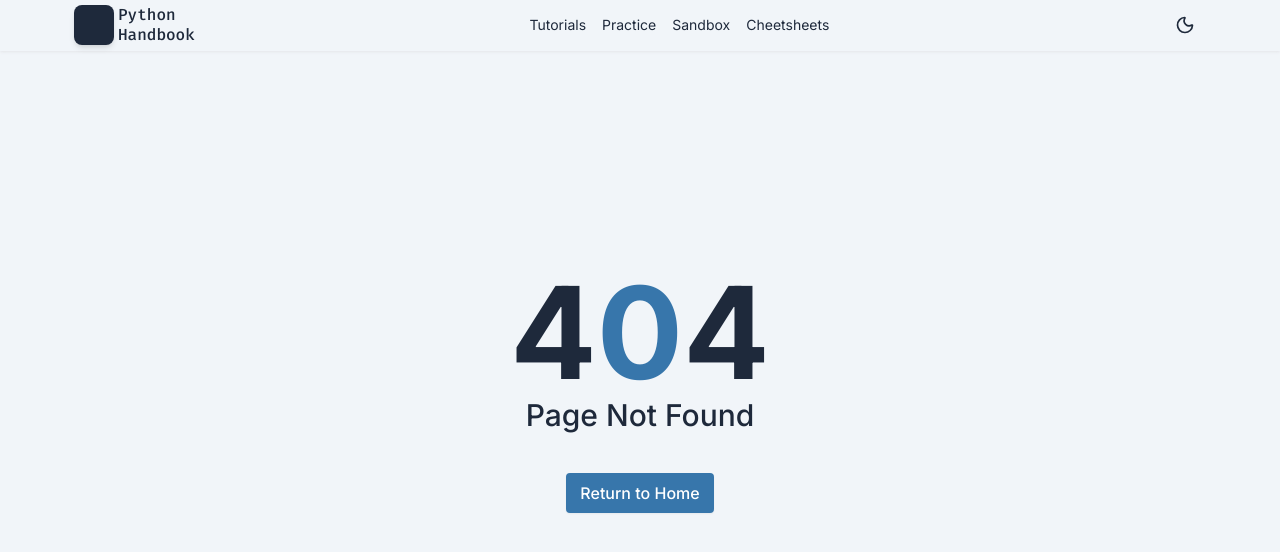
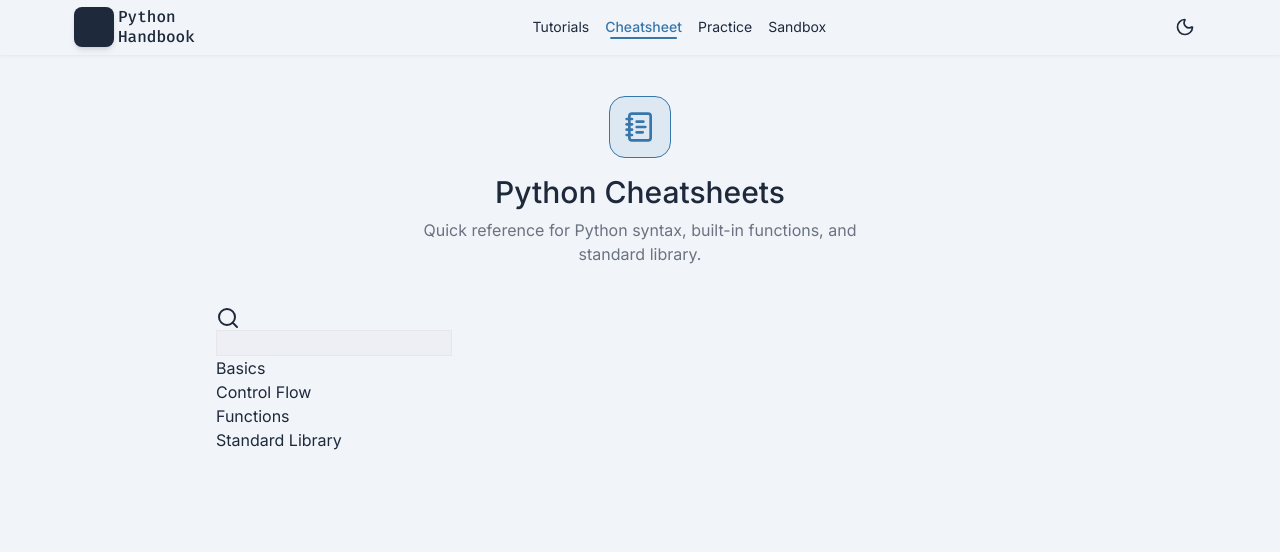
Before and after one commit to sam4web/python-handbook, a Next.js app: page /cheatsheet in a window 1280 px wide. Before the commit this address had no page. Shown: the top 552 px of the page. Built offline with nearby package versions, Linux system fonts and the light colour scheme.

Commit message:
add cheatsheet page, and update layout and navbar design

```diff
--- /dev/null
+++ b/app/cheatsheet/page.tsx
@@ -0,0 +1,31 @@
+import { NotebookText, Search } from "lucide-react";
+
+export default function CheatsheetPage() {
+  return (
+    <main className="md:max-w-3xl xl:max-w-4xl mx-auto">
+      <div className="px-6 py-4">
+        <div className="text-center my-6 md:my-10">
+          <div className="p-2.5 md:p-3.5 dark:bg-primary/5 bg-primary/10 rounded-2xl inline-block border-primary border mb-2.5">
+            <NotebookText className="size-8 text-primary" />
+          </div>
+          <h1 className="text-2xl sm:text-3xl text-foreground font-medium mb-1 md:mb-2">Python Cheatsheets</h1>
+          <p className="max-w-md text-sm sm:text-base text-muted-foreground mx-auto">
+            Quick reference for Python syntax, built-in functions, and standard library.
+          </p>
+        </div>
+
+        <label>
+          <Search />
+          <input type="text" className="border border-muted bg-muted/40 text-muted-foreground outline-none" />
+        </label>
+
+        <div>
+          <p>Basics</p>
+          <p>Control Flow</p>
+          <p>Functions</p>
+          <p>Standard Library</p>
+        </div>
+      </div>
+    </main>
+  );
+}
--- a/app/layout.tsx
+++ b/app/layout.tsx
@@ -18,10 +18,8 @@ export default function RootLayout({
     <html lang="en" suppressHydrationWarning>
       <body className={`${inter.className} antialiased styled-scrollbar`}>
         <ThemeProvider attribute="class" defaultTheme="system" enableSystem disableTransitionOnChange>
-          <div className="w-full min-h-screen relative">
-            <Navbar />
-            {children}
-          </div>
+          <Navbar />
+          <div className="w-full min-h-screen relative mt-10">{children}</div>
         </ThemeProvider>
       </body>
     </html>
--- a/app/practice/page.tsx
+++ b/app/practice/page.tsx
@@ -5,29 +5,14 @@ export default function PracticePage() {
     <main className="md:max-w-3xl xl:max-w-4xl mx-auto">
       <div className="px-6 py-4">
         <div className="text-center my-6 md:my-10">
-          <div className="p-2.5 md:p-3 bg-primary/10 rounded-2xl inline-block border-primary border mb-2.5 md:mb-4">
-            <Target className="size-9 text-primary" />
+          <div className="p-2.5 md:p-3.5 dark:bg-primary/5 bg-primary/10 rounded-2xl inline-block border-primary border mb-2.5">
+            <Target className="size-8 text-primary" />
           </div>
           <h1 className="text-2xl sm:text-3xl text-foreground font-medium mb-1 md:mb-2">Python Practice Challenges</h1>
           <p className="max-w-lg text-sm sm:text-base text-muted-foreground mx-auto">
             Solve Python programming challenges. Test your understanding and improve your coding skills.
           </p>
         </div>
-
-        <div>
-          <div>
-            <p>8</p>
-            <p>Challenges</p>
-          </div>
-          <div>
-            <p>8</p>
-            <p>Categories</p>
-          </div>
-          <div>
-            <p>8</p>
-            <p>Difficulty Levels</p>
-          </div>
-        </div>
       </div>
     </main>
   );
--- a/app/tutorials/_components/tutorial-sidebar.tsx
+++ b/app/tutorials/_components/tutorial-sidebar.tsx
@@ -36,16 +36,15 @@ export default function TutorialSidebar({ sidebarItems }: { sidebarItems: Sideba
           variant="icon"
           title="Show tutorial sidebar"
           onClick={openTutorialSidebar}
-          className="border-muted-foreground/40! bg-border/90! fixed left-2 top-16"
+          className="border-border! bg-muted/95! fixed left-2 top-16 p-2!"
         >
           <BookOpen />
         </Button>
       ) : null}
-
       <aside
         className={cx(
           "z-5 overflow-y-auto bg-muted w-full left-0 select-none shadow-sm shadow-muted styled-scrollbar",
-          isMobile ? "max-w-md fixed top-12 h-screen" : "sticky max-w-72 top-13 h-[calc(100vh-3.3rem)]",
+          isMobile ? "max-w-md fixed top-12 h-screen" : "sticky max-w-72 top-14 h-[calc(100vh-3.6rem)]",
           !showTutorialSidebar && isMobile ? "-translate-x-full" : ""
         )}
       >
--- a/components/code-block.tsx
+++ b/components/code-block.tsx
@@ -5,7 +5,7 @@ import { Prism as SyntaxHighlighter } from "react-syntax-highlighter";
 import Button from "./ui/button";
 import { Copy, CopyCheck } from "lucide-react";
 import { atomDark } from "react-syntax-highlighter/dist/esm/styles/prism";
-import { useEffect, useState } from "react";
+import { useState } from "react";
 import { cx } from "@/lib/utils";
 
 export default function CodeBlock({ language, value }: { language: string; value: string }) {
@@ -54,7 +54,7 @@ export default function CodeBlock({ language, value }: { language: string; value
           disabled={copied}
           className={cx(
             "border-none! hover:bg-muted-foreground/10! p-2!",
-            copied ? " [&>svg]:text-emerald-500!" : " [&>svg]:text-muted-foreground!"
+            copied ? " [&>svg]:text-green-500!" : " [&>svg]:text-muted-foreground!"
           )}
         >
           {copied ? <CopyCheck className="size-4!" /> : <Copy className="size-4!" />}
--- a/components/navbar.tsx
+++ b/components/navbar.tsx
@@ -11,32 +11,10 @@ import { cx } from "@/lib/utils";
 
 const navlinks = [
   { title: "Tutorials", href: "/tutorials" },
+  { title: "Cheatsheet", href: "/cheatsheet" },
   { title: "Practice", href: "/practice" },
   { title: "Sandbox", href: "/sandbox" },
-  { title: "Cheetsheets", href: "/cheetsheets" },
 ];
-
-function Navlinks({ pathname, className = "" }: { pathname: string; className?: string }) {
-  return (
-    <>
-      {navlinks.map((link, idx) => {
-        const isActive = pathname === link.href || (pathname.startsWith(link.href) && link.href !== "/");
-        return (
-          <li
-            key={idx}
-            className={cx(
-              "inline-block px-1 relative after:transition-all after:ease-out after:content-[''] after:absolute after:h-0.5 after:w-0 after:bg-primary after:-translate-x-1/2 after:left-1/2 after:-bottom-0.5 after:rounded-full",
-              isActive ? "text-primary after:w-4/5 font-medium" : "text-foreground hover:after:w-1/2",
-              className
-            )}
-          >
-            <Link href={link.href}>{link.title}</Link>
-          </li>
-        );
-      })}
-    </>
-  );
-}
 
 export default function Navbar() {
   const pathname = usePathname();
@@ -62,18 +40,18 @@ export default function Navbar() {
   }, [pathname]);
 
   return (
-    <header className="z-10 w-full sticky top-0 left-0">
+    <header className="z-10 w-full fixed top-0 left-0">
       <div
         className={cx(
           "backdrop-blur-xs border-b shadow-sm shadow-muted",
-          scrollActive ? "bg-background/60 dark:bg-background/80" : "bg-background",
+          scrollActive ? "bg-background/50 dark:bg-background/75" : "bg-background",
           showNavbar ? "border-b-border" : "border-transparent"
         )}
       >
         <div
           className={cx(
             "flex justify-between items-center px-2.5 max-w-6xl mx-auto",
-            !isHomePage || scrollActive ? "py-1" : "py-2.5"
+            !isHomePage || scrollActive ? "py-1.5" : "py-2.5"
           )}
         >
           <Link href={"/"}>
@@ -98,7 +76,21 @@ export default function Navbar() {
           </Link>
 
           <ul className="hidden md:flex justify-between items-center space-x-1 lg:space-x-2">
-            <Navlinks pathname={pathname} className={!isHomePage || scrollActive ? "text-sm" : "text-base"} />
+            {navlinks.map((link, idx) => {
+              const isActive = pathname === link.href || (pathname.startsWith(link.href) && link.href !== "/");
+              return (
+                <li
+                  key={idx}
+                  className={cx(
+                    "inline-block px-1 relative after:transition-all after:ease-out after:content-[''] after:absolute after:h-0.5 after:w-0 after:bg-primary after:-translate-x-1/2 after:left-1/2 after:-bottom-0.5 after:rounded-full",
+                    isActive ? "text-primary after:w-4/5 font-medium" : "text-foreground hover:after:w-1/2",
+                    !isHomePage || scrollActive ? "text-sm" : "text-base"
+                  )}
+                >
+                  <Link href={link.href}>{link.title}</Link>
+                </li>
+              );
+            })}
           </ul>
 
           <div className="flex items-center gap-1 lg:gap-2">
@@ -117,8 +109,23 @@ export default function Navbar() {
         </div>
 
         {showNavbar ? (
-          <ul className="py-3 space-y-2 sm:space-y-2.5 px-3 sm:px-4 md:hidden flex flex-col items-start">
-            <Navlinks pathname={pathname} className={!isHomePage || scrollActive ? "text-sm" : "text-base"} />
+          <ul className="py-3 space-y-1 px-3 sm:px-4 md:hidden flex flex-col items-start">
+            {navlinks.map((link, idx) => {
+              const isActive = pathname === link.href || (pathname.startsWith(link.href) && link.href !== "/");
+              return (
+                <li
+                  key={idx}
+                  className={cx(
+                    "text-sm w-full p-2.5 rounded-md text-accent hover:bg-primary/10 cursor-pointer",
+                    isActive ? "text-primary bg-primary/10 font-medium pointer-events-none" : "text-foreground"
+                  )}
+                >
+                  <Link href={link.href} className="block">
+                    {link.title}
+                  </Link>
+                </li>
+              );
+            })}
           </ul>
         ) : null}
       </div>
```
